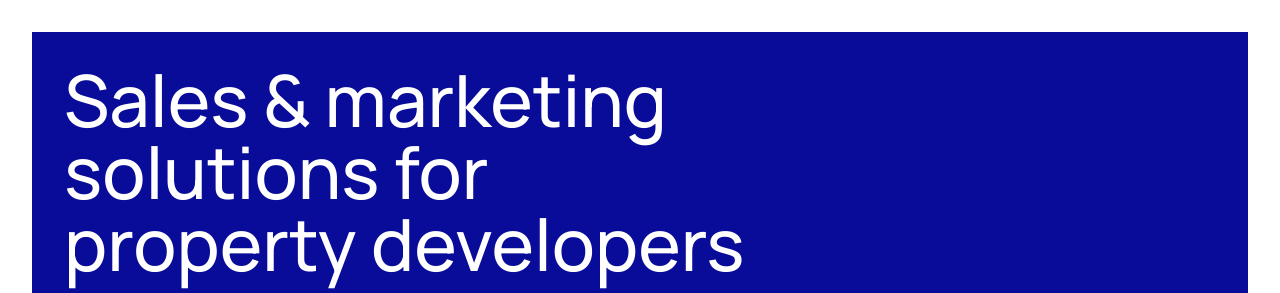
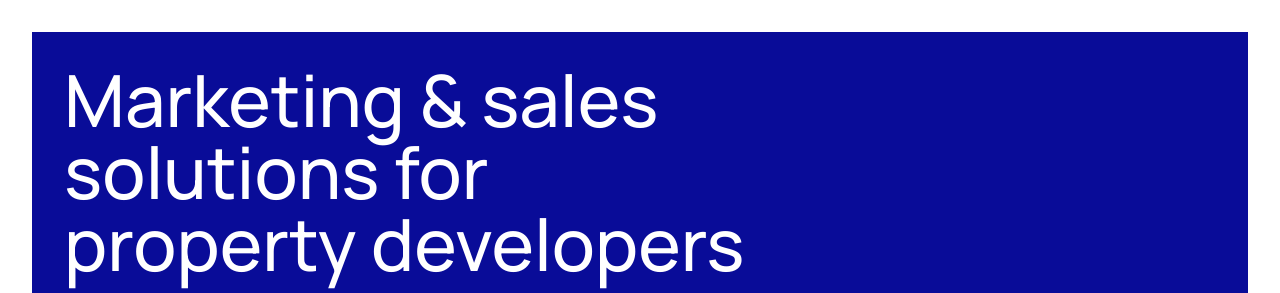
Before and after one commit to kendangroup/kendangroup.github.io, a plain HTML site: page index.html in a window 1280 px wide. Shown: the top 293 px of the page. Drawn offline with nearby package versions, Linux system fonts and the light colour scheme.

Commit message:
Update header content

```diff
--- a/index.html
+++ b/index.html
@@ -57,7 +57,7 @@
           <div class="p-4 md:p-8 flex flex-col justify-between h-full">
             <div class="text-center md:text-left">
               <h1 class="font-serif text-white text-4xl sm:text-5xl md:text-7xl font-medium leading-snug md:leading-none">
-                Sales &amp; marketing
+                Marketing &amp; sales
                 <br />
                 solutions for
                 <br />
```
